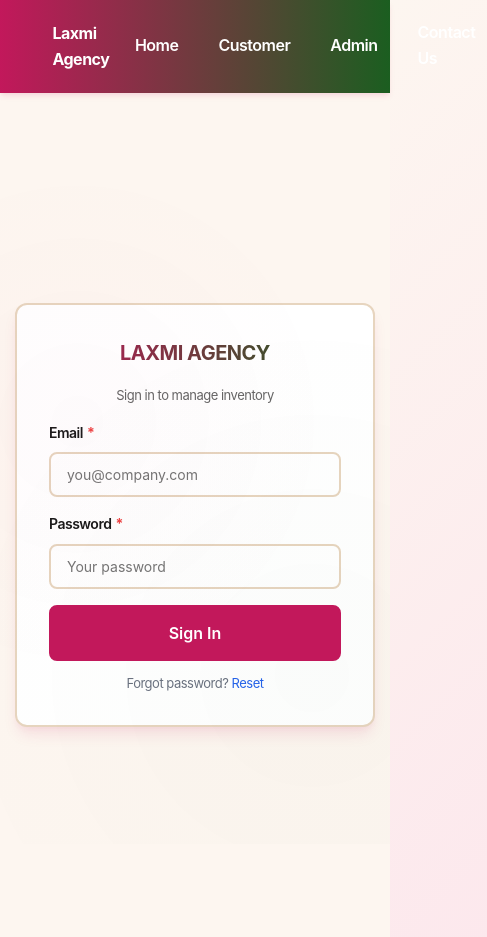
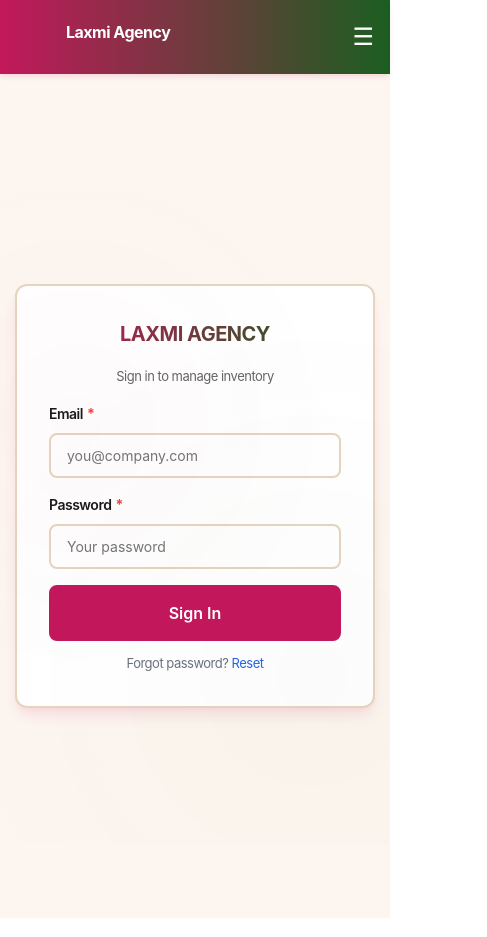
Before and after one commit to kasakawtani/laxmi-agency-frontend, a React (Vite) app: page /login in a window 390 px wide. Shown: the whole page, 487 px wide, since content can reach past the window. Built offline with nearby package versions, Linux system fonts and the light colour scheme.

Commit message:
responsive layout improvements for mobile (home, contact, admin)

```diff
--- a/src/App.jsx
+++ b/src/App.jsx
@@ -2,6 +2,7 @@ import React, { useEffect } from 'react';
 import { BrowserRouter, Routes, Route, Navigate } from 'react-router-dom';
 import { injectGlobalStyles } from './styles/globalStyles';
 import { ThemeProvider } from './context/ThemeContext';
+import { SidebarProvider } from './context/SidebarContext';
 import Login from './pages/Login';
 import Admin from './pages/Admin';
 import AdminTable from './pages/AdminTable';
@@ -19,9 +20,10 @@ function App() {
 
   return (
     <ThemeProvider>
-      <BrowserRouter>
-        <Navbar />
-        <Routes>
+      <SidebarProvider>
+        <BrowserRouter>
+          <Navbar />
+          <Routes>
           {/* PUBLIC */}
           <Route path="/" element={<Home />} />
           <Route path="/login" element={<Login />} />
@@ -59,6 +61,7 @@ function App() {
           <Route path="*" element={<Navigate to="/" />} />
         </Routes>
       </BrowserRouter>
+      </SidebarProvider>
     </ThemeProvider>
   );
 }
--- a/src/components/AdminSidebar.jsx
+++ b/src/components/AdminSidebar.jsx
@@ -13,6 +13,7 @@ export default function AdminSidebar() {
   const colors = getColors(isDarkMode);
   const location = useLocation();
   const [isHovered, setIsHovered] = useState(null);
+  const { isOpen, close } = useSidebar();
 
   const sidebarStyles = {
     container: {
@@ -135,9 +136,27 @@ export default function AdminSidebar() {
   const isActive = (path) => location.pathname === path;
 
   return (
-    <aside style={sidebarStyles.container}>
+    <aside className={"admin-sidebar" + (isOpen ? ' open' : '')} style={sidebarStyles.container}>
       {/* Header */}
       <div style={sidebarStyles.header}>
+        {/* close button on mobile */}
+        <button
+          onClick={close}
+          style={{
+            display: 'none',
+            position: 'absolute',
+            top: spacing.md,
+            right: spacing.md,
+            background: 'transparent',
+            border: 'none',
+            fontSize: '24px',
+            color: isDarkMode ? colors.neutral[400] : colors.neutral[500],
+            cursor: 'pointer',
+          }}
+          className="sidebar-close"
+        >
+          ×
+        </button>
         <div
           style={sidebarStyles.logo}
           onMouseEnter={() => setIsHovered('logo')}
@@ -161,6 +180,7 @@ export default function AdminSidebar() {
                   ...(isHovered === item.path && !isActive(item.path) && sidebarStyles.navLinkHover),
                   animation: `slideInRight 300ms ease-out ${50 * (index + 1)}ms both`,
                 }}
+                onClick={() => close()}
                 onMouseEnter={() => setIsHovered(item.path)}
                 onMouseLeave={() => setIsHovered(null)}
               >
--- a/src/components/Navbar.jsx
+++ b/src/components/Navbar.jsx
@@ -3,6 +3,7 @@ import { Link, useLocation, useNavigate } from 'react-router-dom';
 import { spacing } from '../config/colors';
 import { useTheme } from '../context/ThemeContext';
 import { getColors } from '../config/colorsTheme';
+import { useSidebar } from '../context/SidebarContext';
 
 export default function Navbar() {
   const location = useLocation();
@@ -26,6 +27,7 @@ export default function Navbar() {
   const { isDarkMode } = useTheme();
   const themeColors = getColors(isDarkMode);
   const [hovered, setHovered] = React.useState(null);
+  const { isOpen, toggle } = useSidebar();
 
   const styles = {
     container: {
@@ -95,7 +97,21 @@ export default function Navbar() {
         </div>
       </Link>
 
-      <nav style={styles.nav}>
+      <button
+          className="hamburger"
+          onClick={toggle}
+          style={{
+            display: 'none',
+            background: 'transparent',
+            border: 'none',
+            color: themeColors.brand.contrastText,
+            fontSize: '24px',
+            cursor: 'pointer',
+          }}
+        >
+          ☰
+        </button>
+      <nav style={styles.nav} className={isOpen ? 'nav-open' : ''}>
         <Link
           to="/"
           onMouseEnter={() => setHovered('/')}
--- /dev/null
+++ b/src/context/SidebarContext.jsx
@@ -0,0 +1,20 @@
+import React, { createContext, useContext, useState } from 'react';
+
+const SidebarContext = createContext();
+
+export function SidebarProvider({ children }) {
+  const [isOpen, setIsOpen] = useState(false);
+  const toggle = () => setIsOpen((o) => !o);
+  const close = () => setIsOpen(false);
+  const open = () => setIsOpen(true);
+
+  return (
+    <SidebarContext.Provider value={{ isOpen, toggle, close, open }}>
+      {children}
+    </SidebarContext.Provider>
+  );
+}
+
+export function useSidebar() {
+  return useContext(SidebarContext);
+}
--- a/src/pages/Admin.jsx
+++ b/src/pages/Admin.jsx
@@ -6,6 +6,7 @@ import { ThemeToggle } from '../components/ThemeToggle';
 import { spacing, borderRadius, transitions } from '../config/colors';
 import { getColors } from '../config/colorsTheme';
 import { useTheme } from '../context/ThemeContext';
+import { useSidebar } from '../context/SidebarContext';
 import API from '../api/api';
 
 /**
@@ -15,6 +16,7 @@ import API from '../api/api';
 export default function Admin() {
   const { isDarkMode } = useTheme();
   const colors = getColors(isDarkMode);
+  const { isOpen } = useSidebar();
 
   const [form, setForm] = useState({
     itemName: '',
@@ -189,7 +191,7 @@ export default function Admin() {
     <div style={pageStyles.container}>
       <AdminSidebar />
 
-      <div style={pageStyles.mainContent}>
+      <div className="main-content" style={pageStyles.mainContent}>
         <div style={pageStyles.contentWrapper}>
           {/* Header with Theme Toggle */}
           <div style={{ ...pageStyles.header, display: 'flex', justifyContent: 'space-between', alignItems: 'center' }}>
@@ -210,7 +212,7 @@ export default function Admin() {
 
           {/* Form Card */}
           <div style={pageStyles.formCard}>
-            <div style={pageStyles.formGrid}>
+            <div className="form-grid" style={pageStyles.formGrid}>
               <div>
                 <FormInput
                   label="Item Name"
--- a/src/styles/globalStyles.js
+++ b/src/styles/globalStyles.js
@@ -263,6 +263,80 @@ const globalStyles = `
     outline: 2px solid ${colors.primary.main};
     outline-offset: 2px;
   }
+
+  /* ============== RESPONSIVE BREAKPOINTS ============== */
+  @media (max-width: 768px) {
+    body {
+      overflow-x: hidden;
+    }
+
+    .admin-sidebar {
+      width: 80%;
+      max-width: 300px;
+      transform: translateX(-100%);
+      transition: transform 300ms ease-out;
+      position: fixed;
+      height: 100vh;
+      z-index: 1100;
+    }
+    .admin-sidebar.open {
+      transform: translateX(0);
+    }
+
+    .hamburger {
+      display: block !important;
+    }
+    .sidebar-close {
+      display: none;
+    }
+
+    nav {
+      display: none !important;
+    }
+    nav.nav-open {
+      display: flex;
+      flex-direction: column;
+      position: absolute;
+      top: 60px;
+      left: 0;
+      right: 0;
+      background: ${colors.gradient.brand};
+      padding: ${spacing.md};
+    }
+
+    header {
+      flex-wrap: wrap;
+    }
+    .main-content {
+      margin-left: 0 !important;
+    }
+    /* tables responsive */
+    table {
+      width: 100%;
+      overflow-x: auto !important;
+      display: block;
+    }
+    th, td {
+      white-space: normal;
+    }
+    .form-grid {
+      display: grid;
+      grid-template-columns: 1fr 1fr;
+      gap: ${spacing.lg};
+    }
+    @media (max-width: 768px) {
+      .form-grid {
+        grid-template-columns: 1fr !important;
+      }
+    }
+    .sidebar-close {
+      display: block;
+    }
+
+    header a {
+      margin-bottom: ${spacing.sm};
+    }
+  }
 `;
 
 export const injectGlobalStyles = () => {
```
